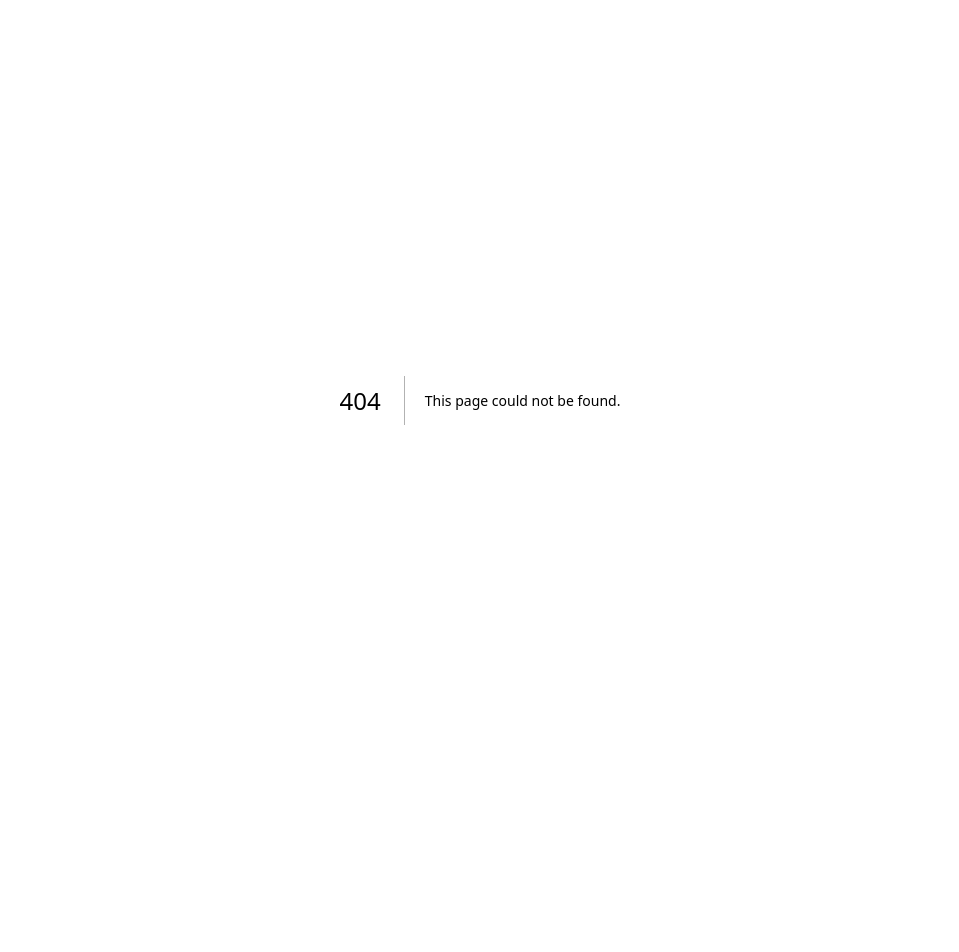
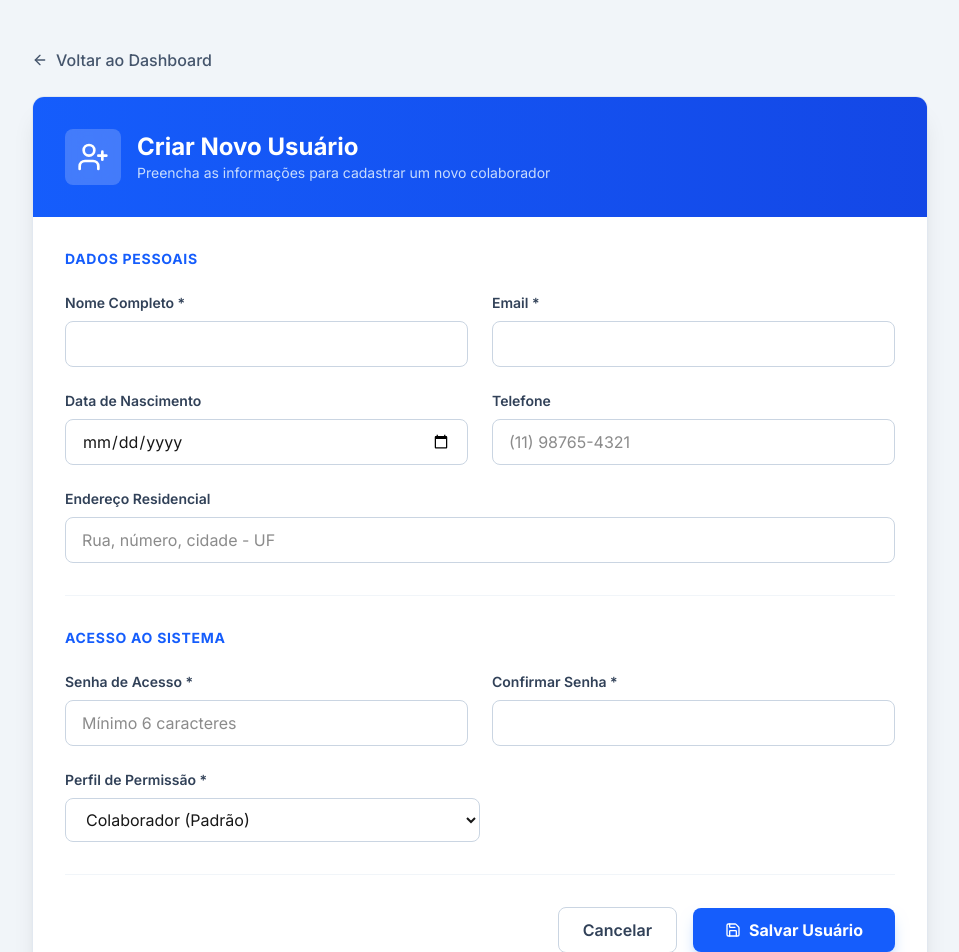
Before and after one commit to anamspaula/oficina-system, a Next.js app in the folder frontend/: page /users/new in a window 1280 px wide. Before the commit this address had no page. Shown: the top 952 px of the page, without its empty margins (160-1119 px from the left). Before the commit the page ends 800 px from the top, so only its background shows below. Built offline with nearby package versions, Linux system fonts and the light colour scheme.

Commit message:
feat: implement user creation form with validation and role selection

```diff
--- /dev/null
+++ b/frontend/src/app/users/new/page.tsx
@@ -0,0 +1,223 @@
+'use client';
+
+import { useState, useEffect } from 'react';
+import { useRouter } from 'next/navigation';
+import { useAuth } from '@/context/AuthContext';
+import { ArrowLeft, UserPlus, Save } from 'lucide-react';
+
+export default function CreateUserPage() {
+  const { user, addUser } = useAuth();
+  const router = useRouter();
+
+  const [name, setName] = useState('');
+  const [email, setEmail] = useState('');
+  const [password, setPassword] = useState('');
+  const [confirmPassword, setConfirmPassword] = useState('');
+  const [address, setAddress] = useState('');
+  const [birthDate, setBirthDate] = useState('');
+  const [phone, setPhone] = useState('');
+  const [role, setRole] = useState<'user' | 'admin'>('user');
+  const [error, setError] = useState('');
+
+  // Apenas admins podem acessar esta página
+  useEffect(() => {
+    if (user && user.role !== 'admin') {
+      router.push('/dashboard');
+    }
+  }, [user, router]);
+
+  const handleSubmit = (e: React.FormEvent) => {
+    e.preventDefault();
+    setError('');
+
+    if (password !== confirmPassword) {
+      setError('As senhas não coincidem');
+      return;
+    }
+
+    if (password.length < 6) {
+      setError('A senha deve ter pelo menos 6 caracteres');
+      return;
+    }
+
+    try {
+      addUser({
+        name,
+        email,
+        password,
+        address,
+        birthDate,
+        phone,
+        role,
+      });
+
+      router.push('/dashboard');
+    } catch (err) {
+      setError('Erro ao criar usuário');
+    }
+  };
+
+  const formatPhone = (value: string) => {
+    const cleaned = value.replace(/\D/g, '');
+    if (cleaned.length <= 2) return cleaned.length > 0 ? `(${cleaned}` : '';
+    if (cleaned.length <= 6) return `(${cleaned.slice(0, 2)}) ${cleaned.slice(2)}`;
+    return `(${cleaned.slice(0, 2)}) ${cleaned.slice(2, 7)}-${cleaned.slice(7, 11)}`;
+  };
+
+  const handlePhoneChange = (e: React.ChangeEvent<HTMLInputElement>) => {
+    const formatted = formatPhone(e.target.value);
+    setPhone(formatted);
+  };
+
+  return (
+    <div className="min-h-screen bg-slate-100 p-4">
+      <div className="max-w-4xl mx-auto py-8">
+        <button
+          onClick={() => router.push('/dashboard')}
+          className="flex items-center gap-2 text-slate-600 hover:text-slate-800 mb-6 transition font-medium"
+        >
+          <ArrowLeft className="w-4 h-4" />
+          Voltar ao Dashboard
+        </button>
+
+        <div className="bg-white rounded-xl shadow-xl overflow-hidden border border-slate-200">
+          {/* Header */}
+          <div className="bg-gradient-to-r from-blue-600 to-blue-700 px-8 py-8">
+            <div className="flex items-center gap-4">
+              <div className="bg-white/20 p-3 rounded-lg backdrop-blur-sm">
+                <UserPlus className="w-8 h-8 text-white" />
+              </div>
+              <div>
+                <h1 className="text-2xl font-bold text-white">Criar Novo Usuário</h1>
+                <p className="text-blue-100 text-sm opacity-90">
+                  Preencha as informações para cadastrar um novo colaborador
+                </p>
+              </div>
+            </div>
+          </div>
+
+          {/* Form */}
+          <form onSubmit={handleSubmit} className="px-8 py-8 space-y-8">
+            {error && (
+              <div className="bg-red-50 border-l-4 border-red-500 text-red-700 px-4 py-3 rounded shadow-sm text-sm">
+                {error}
+              </div>
+            )}
+
+            <section>
+              <h2 className="text-sm font-bold text-blue-600 uppercase tracking-wider mb-6">Dados Pessoais</h2>
+              <div className="grid grid-cols-1 md:grid-cols-2 gap-6">
+                <div>
+                  <label className="block text-sm font-semibold text-slate-700 mb-2">Nome Completo *</label>
+                  <input
+                    type="text"
+                    value={name}
+                    onChange={(e) => setName(e.target.value)}
+                    className="w-full px-4 py-2.5 border border-slate-300 rounded-lg focus:ring-2 focus:ring-blue-500 outline-none transition"
+                    required
+                  />
+                </div>
+                <div>
+                  <label className="block text-sm font-semibold text-slate-700 mb-2">Email *</label>
+                  <input
+                    type="email"
+                    value={email}
+                    onChange={(e) => setEmail(e.target.value)}
+                    className="w-full px-4 py-2.5 border border-slate-300 rounded-lg focus:ring-2 focus:ring-blue-500 outline-none transition"
+                    required
+                  />
+                </div>
+                <div>
+                  <label className="block text-sm font-semibold text-slate-700 mb-2">Data de Nascimento</label>
+                  <input
+                    type="date"
+                    value={birthDate}
+                    onChange={(e) => setBirthDate(e.target.value)}
+                    className="w-full px-4 py-2.5 border border-slate-300 rounded-lg focus:ring-2 focus:ring-blue-500 outline-none transition"
+                  />
+                </div>
+                <div>
+                  <label className="block text-sm font-semibold text-slate-700 mb-2">Telefone</label>
+                  <input
+                    type="text"
+                    value={phone}
+                    onChange={handlePhoneChange}
+                    placeholder="(11) 98765-4321"
+                    maxLength={15}
+                    className="w-full px-4 py-2.5 border border-slate-300 rounded-lg focus:ring-2 focus:ring-blue-500 outline-none transition"
+                  />
+                </div>
+              </div>
+              <div className="mt-6">
+                <label className="block text-sm font-semibold text-slate-700 mb-2">Endereço Residencial</label>
+                <input
+                  type="text"
+                  value={address}
+                  onChange={(e) => setAddress(e.target.value)}
+                  placeholder="Rua, número, cidade - UF"
+                  className="w-full px-4 py-2.5 border border-slate-300 rounded-lg focus:ring-2 focus:ring-blue-500 outline-none transition"
+                />
+              </div>
+            </section>
+
+            <section className="border-t border-slate-100 pt-8">
+              <h2 className="text-sm font-bold text-blue-600 uppercase tracking-wider mb-6">Acesso ao Sistema</h2>
+              <div className="grid grid-cols-1 md:grid-cols-2 gap-6">
+                <div>
+                  <label className="block text-sm font-semibold text-slate-700 mb-2">Senha de Acesso *</label>
+                  <input
+                    type="password"
+                    value={password}
+                    onChange={(e) => setPassword(e.target.value)}
+                    placeholder="Mínimo 6 caracteres"
+                    className="w-full px-4 py-2.5 border border-slate-300 rounded-lg focus:ring-2 focus:ring-blue-500 outline-none transition"
+                    required
+                    minLength={6}
+                  />
+                </div>
+                <div>
+                  <label className="block text-sm font-semibold text-slate-700 mb-2">Confirmar Senha *</label>
+                  <input
+                    type="password"
+                    value={confirmPassword}
+                    onChange={(e) => setConfirmPassword(e.target.value)}
+                    className="w-full px-4 py-2.5 border border-slate-300 rounded-lg focus:ring-2 focus:ring-blue-500 outline-none transition"
+                    required
+                  />
+                </div>
+              </div>
+              <div className="mt-6 w-full md:w-1/2">
+                <label className="block text-sm font-semibold text-slate-700 mb-2">Perfil de Permissão *</label>
+                <select
+                  value={role}
+                  onChange={(e) => setRole(e.target.value as 'user' | 'admin')}
+                  className="w-full px-4 py-2.5 border border-slate-300 rounded-lg focus:ring-2 focus:ring-blue-500 outline-none transition bg-white"
+                >
+                  <option value="user">Colaborador (Padrão)</option>
+                  <option value="admin">Administrador (Total)</option>
+                </select>
+              </div>
+            </section>
+
+            <div className="flex items-center justify-end gap-4 pt-8 border-t border-slate-100">
+              <button
+                type="button"
+                onClick={() => router.push('/dashboard')}
+                className="px-6 py-2.5 border border-slate-300 text-slate-700 rounded-lg font-semibold hover:bg-slate-50 transition"
+              >
+                Cancelar
+              </button>
+              <button
+                type="submit"
+                className="flex items-center gap-2 bg-blue-600 hover:bg-blue-700 text-white px-8 py-2.5 rounded-lg font-bold transition shadow-lg shadow-blue-200"
+              >
+                <Save className="w-4 h-4" />
+                Salvar Usuário
+              </button>
+            </div>
+          </form>
+        </div>
+      </div>
+    </div>
+  );
+}
```
